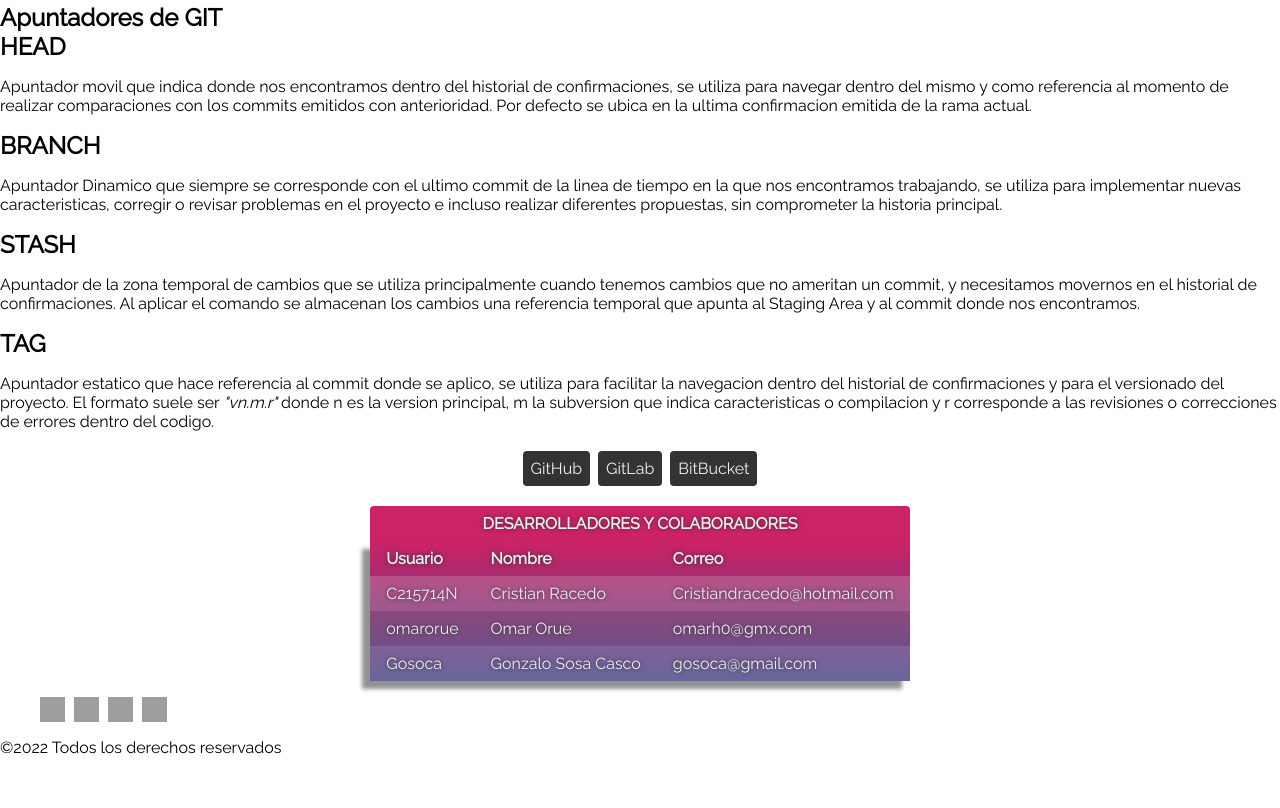
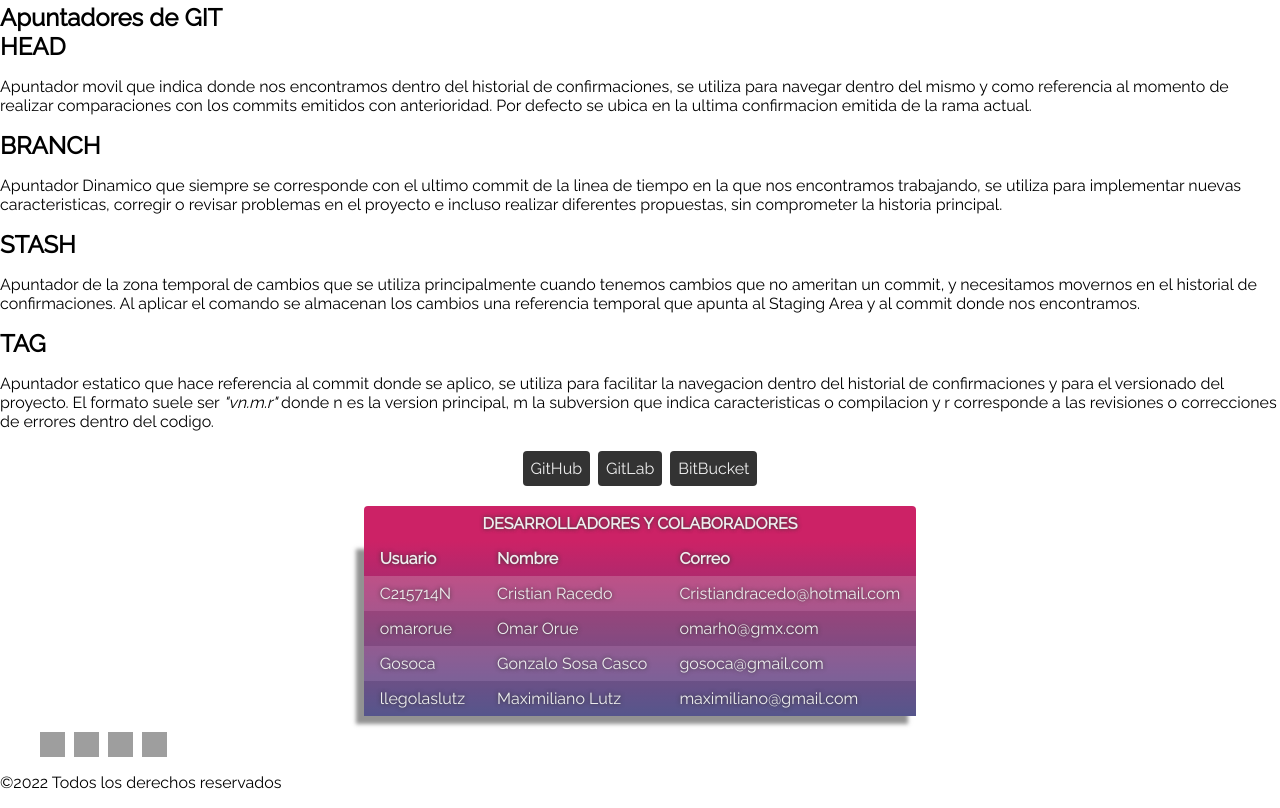
Before and after one commit to C215714N/git-s10, a plain HTML site: page index.html in a window 1280 px wide. Shown: the part 977-1785 px from the top of the page. Before the commit the page ends 1750 px from the top, so only its background shows below. Drawn offline with Linux system fonts and the light colour scheme; grey boxes are pictures that could not be loaded.

Commit message:
Agrego colaborador Maximiliano Lutz

```diff
--- a/index.html
+++ b/index.html
@@ -113,6 +113,11 @@
                     <td>Gonzalo Sosa Casco</td>
                     <td>gosoca@gmail.com</td>
                 </tr>
+                <tr>
+                    <td>llegolaslutz</td>
+                    <td>Maximiliano Lutz</td>
+                    <td>maximiliano@gmail.com</td>
+                </tr>
             </tbody>
         </table>
         <!-- Redes sociales -->
```
